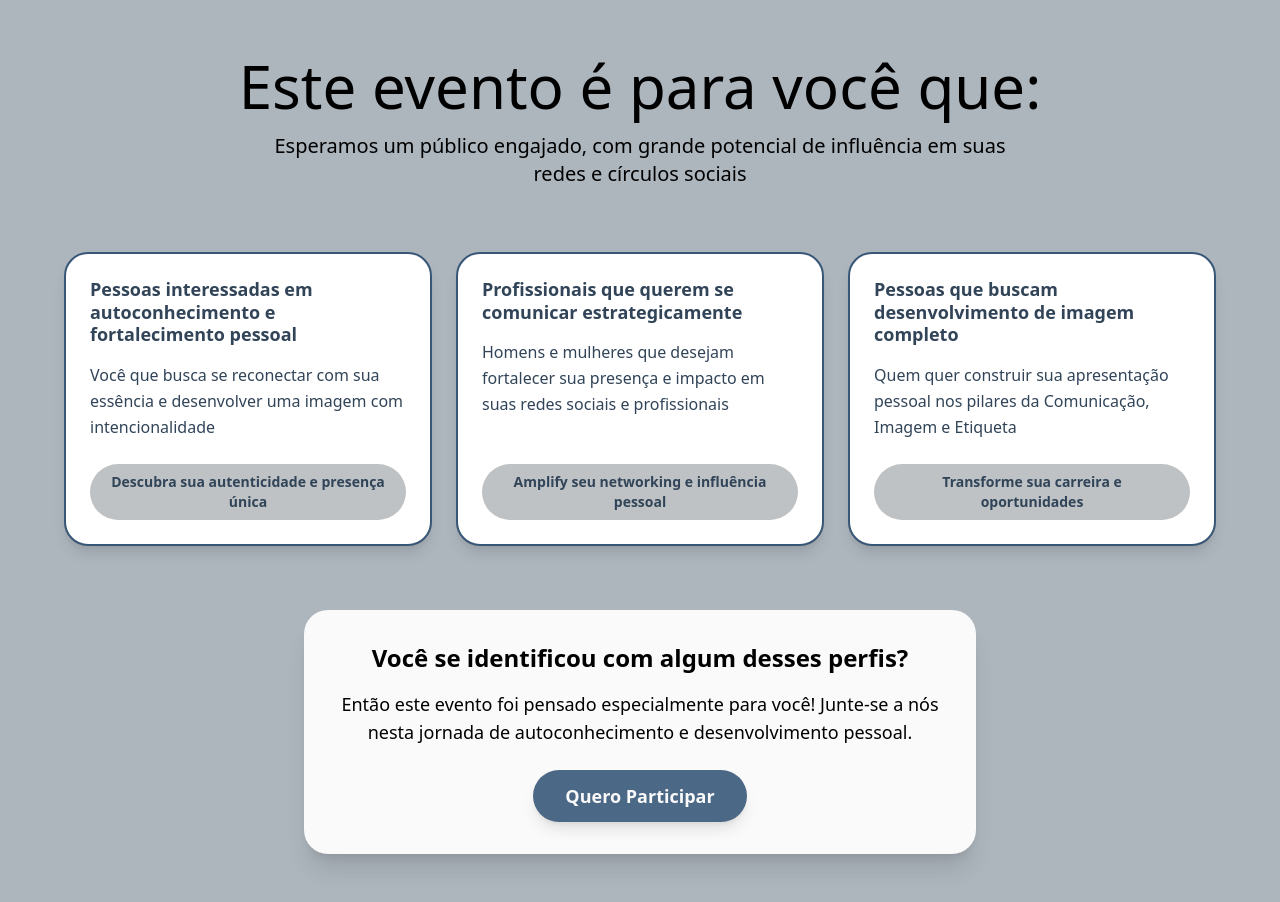
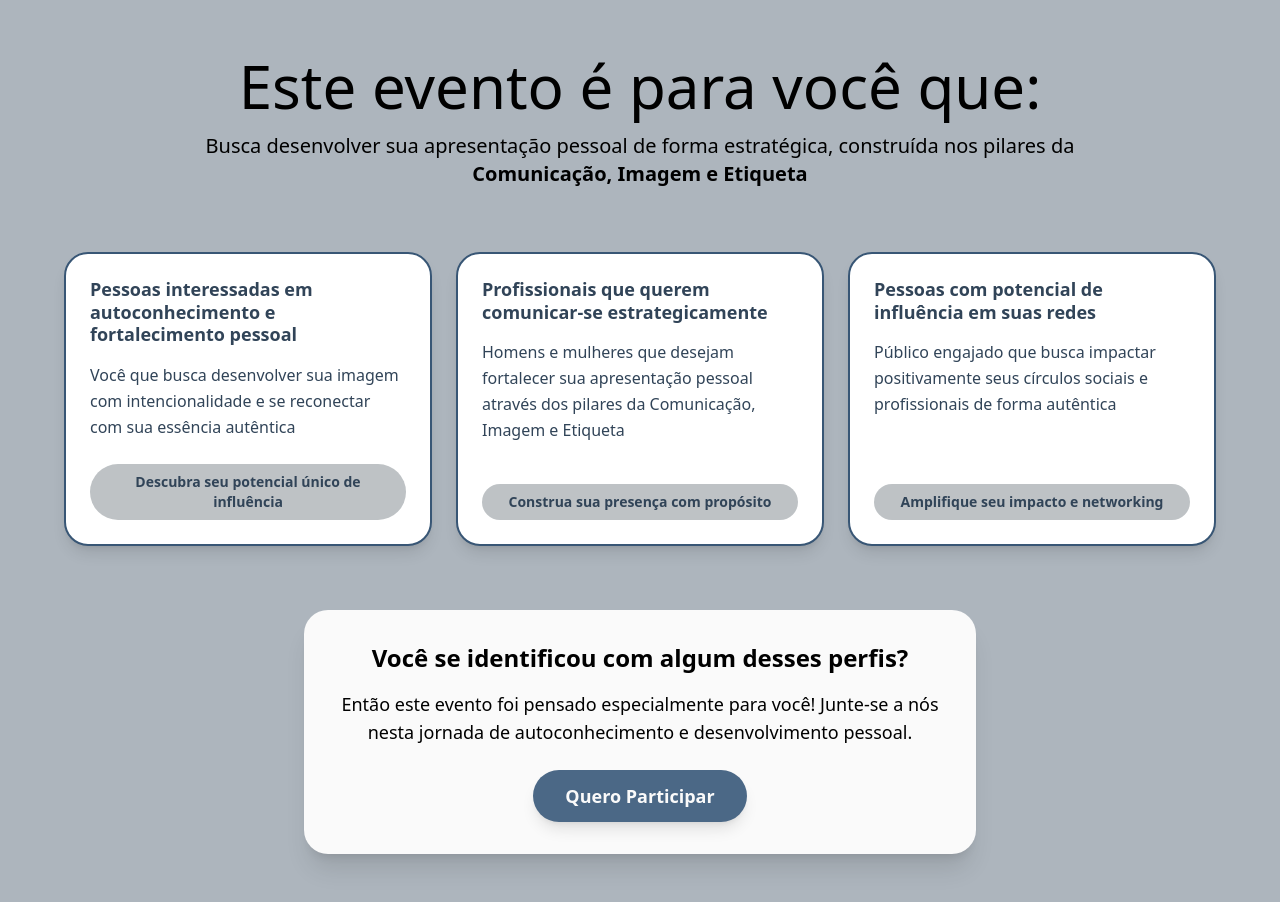
Before and after one commit to kainamf/triade-da-apresentacao-pessoal, a React (Create React App) app: page / in a window 1280 px wide. Shown: the part 1860-2762 px from the top of the page. Built offline with nearby package versions, Linux system fonts and the light colour scheme.

Commit message:
feat: Update Hero, Target, and Venue components to use EVENT_LINK for call-to-action buttons and enhance audience descriptions

```diff
--- a/src/components/Hero.tsx
+++ b/src/components/Hero.tsx
@@ -1,3 +1,5 @@
+import { EVENT_LINK } from '../constants';
+
 export default function Hero() {
     return (
         <section className="min-h-screen bg-primary-100 relative overflow-hidden">
@@ -71,9 +73,14 @@ export default function Hero() {
 
                 {/* CTA Button */}
                 <div className="flex my-8 flex-col sm:flex-row gap-3 justify-center items-center">
-                    <button className="bg-secondary-300 text-background px-8 py-3 rounded-full text-lg font-semibold hover:bg-primary-700 transform hover:scale-105 transition-all duration-300 shadow-lg">
+                    <a
+                        href={EVENT_LINK}
+                        target="_blank"
+                        rel="noopener noreferrer"
+                        className="bg-secondary-300 text-background px-8 py-3 rounded-full text-lg font-semibold hover:bg-primary-700 transform hover:scale-105 transition-all duration-300 shadow-lg inline-block"
+                    >
                         Garantir Minha Vaga
-                    </button>
+                    </a>
                 </div>
             </div>
         </section>
--- a/src/components/Target.tsx
+++ b/src/components/Target.tsx
@@ -1,19 +1,21 @@
+import { EVENT_LINK } from '../constants';
+
 export default function Target() {
   const targetAudience = [
     {
       title: "Pessoas interessadas em autoconhecimento e fortalecimento pessoal",
-      description: "Você que busca se reconectar com sua essência e desenvolver uma imagem com intencionalidade",
-      benefit: "Descubra sua autenticidade e presença única"
+      description: "Você que busca desenvolver sua imagem com intencionalidade e se reconectar com sua essência autêntica",
+      benefit: "Descubra seu potencial único de influência"
     },
     {
-      title: "Profissionais que querem se comunicar estrategicamente",
-      description: "Homens e mulheres que desejam fortalecer sua presença e impacto em suas redes sociais e profissionais",
-      benefit: "Amplify seu networking e influência pessoal"
+      title: "Profissionais que querem comunicar-se estrategicamente",
+      description: "Homens e mulheres que desejam fortalecer sua apresentação pessoal através dos pilares da Comunicação, Imagem e Etiqueta",
+      benefit: "Construa sua presença com propósito"
     },
     {
-      title: "Pessoas que buscam desenvolvimento de imagem completo",
-      description: "Quem quer construir sua apresentação pessoal nos pilares da Comunicação, Imagem e Etiqueta",
-      benefit: "Transforme sua carreira e oportunidades"
+      title: "Pessoas com potencial de influência em suas redes",
+      description: "Público engajado que busca impactar positivamente seus círculos sociais e profissionais de forma autêntica",
+      benefit: "Amplifique seu impacto e networking"
     }
   ];
 
@@ -24,8 +26,8 @@ export default function Target() {
           <h2 className="text-5xl md:text-6xl font-script text-font mb-4">
             Este evento é para você que:
           </h2>
-          <p className="text-xl text-font max-w-3xl mx-auto">
-            Esperamos um público engajado, com grande potencial de influência em suas redes e círculos sociais
+          <p className="text-xl text-font max-w-4xl mx-auto">
+            Busca desenvolver sua apresentação pessoal de forma estratégica, construída nos pilares da <strong>Comunicação, Imagem e Etiqueta</strong>
           </p>
         </div>
 
@@ -40,9 +42,14 @@ export default function Target() {
                   <p className="text-secondary-700 leading-relaxed mb-6 flex-grow">
                     {item.description}
                   </p>
-                  <div className="bg-primary-300 text-secondary-700 px-4 py-2 rounded-full text-sm font-semibold text-center">
+                  <a
+                    href={EVENT_LINK}
+                    target="_blank"
+                    rel="noopener noreferrer"
+                    className="bg-primary-300 text-secondary-700 px-4 py-2 rounded-full text-sm font-semibold text-center hover:bg-primary-500 transition-colors duration-300 block"
+                  >
                     {item.benefit}
-                  </div>
+                  </a>
                 </div>
               </div>
             ))}
@@ -59,9 +66,14 @@ export default function Target() {
               Então este evento foi pensado especialmente para você! Junte-se a nós nesta
               jornada de autoconhecimento e desenvolvimento pessoal.
             </p>
-            <button className="bg-secondary-300 text-background px-8 py-3 rounded-full text-lg font-semibold hover:bg-secondary-500 transform hover:scale-105 transition-all duration-300 shadow-lg">
+            <a
+              href={EVENT_LINK}
+              target="_blank"
+              rel="noopener noreferrer"
+              className="bg-secondary-300 text-background px-8 py-3 rounded-full text-lg font-semibold hover:bg-secondary-500 transform hover:scale-105 transition-all duration-300 shadow-lg inline-block"
+            >
               Quero Participar
-            </button>
+            </a>
           </div>
         </div>
       </div>
--- a/src/components/Venue.tsx
+++ b/src/components/Venue.tsx
@@ -73,7 +73,7 @@ export default function Venue() {
                                 <div>
                                     <div className="flex items-center gap-3 mb-4">
                                         <MapPin className="w-6 h-6 text-secondary-700" />
-                                        <h5 className="text-lg font-bold text-font">Shopping Vogue Square</h5>
+                                        <h5 className="text-lg font-bold text-font">Vogue Gallery Brasil</h5>
                                     </div>
                                     <div className="space-y-2 text-secondary-700 ml-9">
                                         <p className="font-semibold">Av. das Américas, 8585</p>
```
